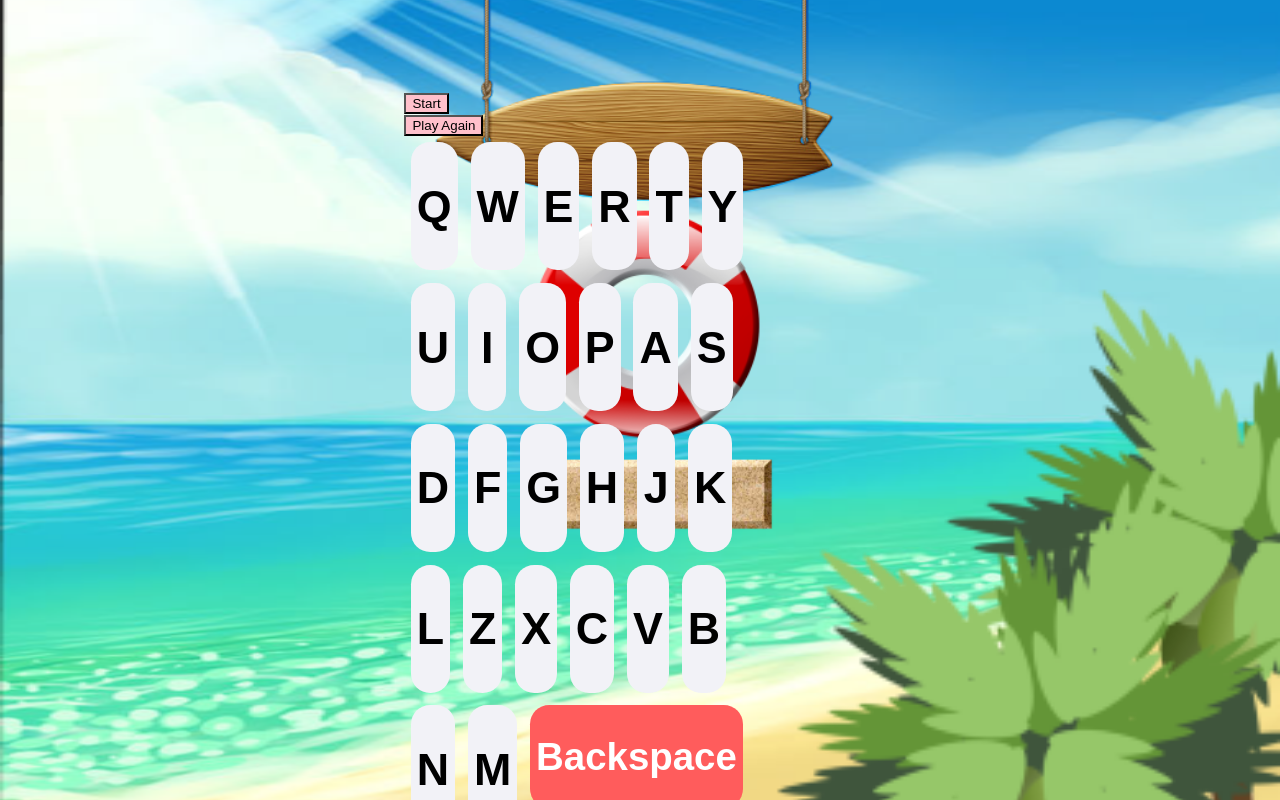
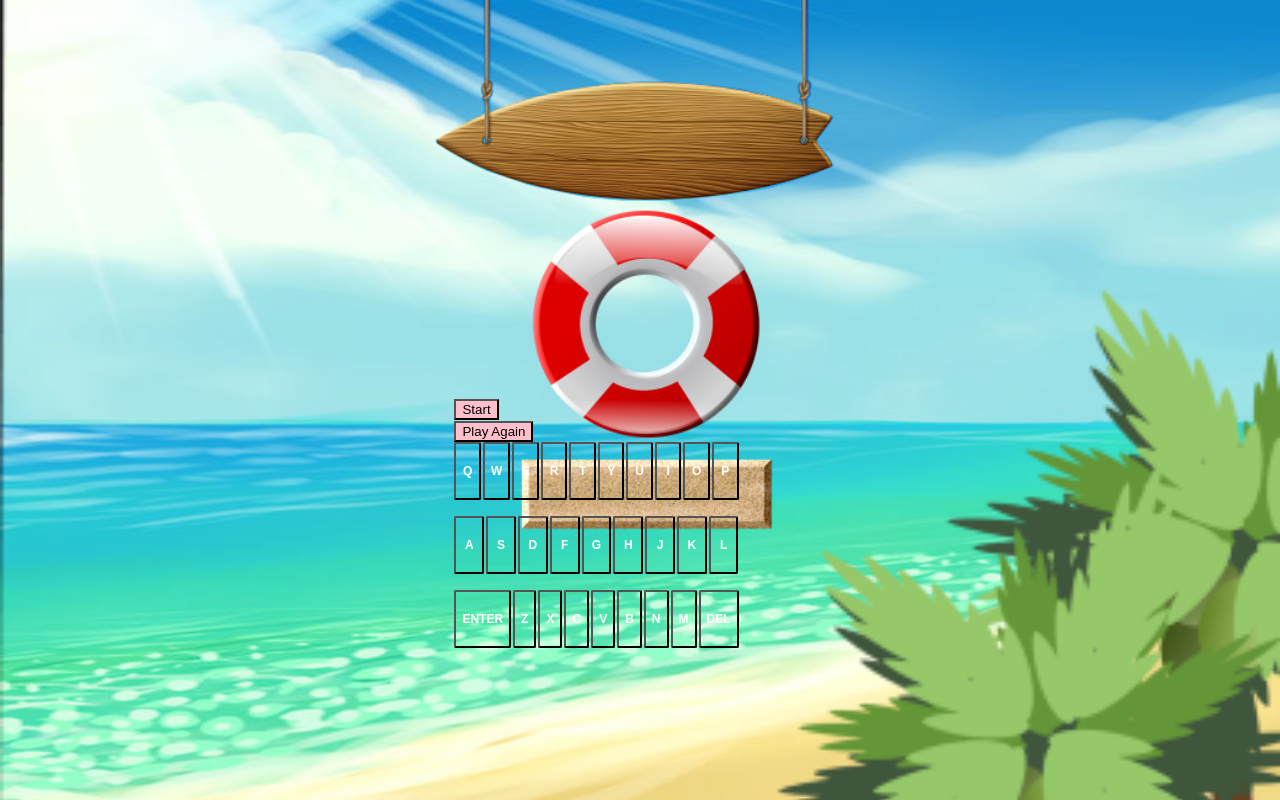
Before and after one commit to robert-brunner/oWo-React.js, a React (Create React App) app: page / in a window 1280 px wide. Shown: the top 800 px of the page. Built offline with nearby package versions, Linux system fonts and the light colour scheme; a web font is replaced by a local one.

Commit message:
recommit

```diff
--- a/package.json
+++ b/package.json
@@ -9,6 +9,7 @@
     "react": "^18.2.0",
     "react-dom": "^18.2.0",
     "react-scripts": "5.0.1",
+    "simple-keyboard": "^3.6.28",
     "web-vitals": "^2.1.4"
   },
   "scripts": {
--- a/src/App.css
+++ b/src/App.css
@@ -35,5 +35,30 @@ body {
     left: 30%;
   }
 
+ }
 
- }
+
+
+ .keyboard-row {
+  display: flex;
+  justify-content: space-between;
+  gap: 2px;
+}
+
+.keyboard-row + .keyboard-row {
+  margin-top: 1rem;
+}
+
+.keyboard-button {
+  border-radius: 2px;
+  justify-content: center;
+  align-items: center;
+  cursor: pointer;
+  text-transform: uppercase;
+  background-color: var(--color-bg-light);
+  color: white;
+  font-weight: bold;
+  font-size: 0.75rem;
+  height: 58px;
+  flex: 1 1;
+}
--- a/src/components/machinery/BaseGame.js
+++ b/src/components/machinery/BaseGame.js
@@ -1,5 +1,8 @@
 import React, { useState, useEffect } from 'react';
-import Keyboard from './KeyBoard';
+// import Keyboard from './KeyBoard';
+import Keyboard2 from './VirtKeyboard2';
+// import Keyboard from '/KeyBoard2';
+// import Keyboard2 from '/VirKeyboard2';
 
 function BaseGame({ styles, messageStyle, hintStyle }) {
   const WORDS = {
@@ -55,7 +58,13 @@ function BaseGame({ styles, messageStyle, hintStyle }) {
     setHint('');
   };
   const handleVirtualKeyPress = (key) => {
-    setPassword(password + key);
+    if (key === 'Enter') {
+      checkPassword();
+    } else if (key === 'Del') {
+      setPassword(password.slice(0, -1));
+    } else {
+      setPassword(password + key);
+    }
   };
 
   return (
@@ -85,7 +94,7 @@ function BaseGame({ styles, messageStyle, hintStyle }) {
         </button>
       </div>
       <div className='onscreenKeyboard' style={{ width: '100%' }}>
-        <Keyboard onKeyPress={handleVirtualKeyPress} />
+        <Keyboard2 onKeyPress={handleVirtualKeyPress} />
       </div>
     </div>
   );
--- /dev/null
+++ b/src/components/machinery/VirtKeyboard2.js
@@ -0,0 +1,137 @@
+import React, { useEffect } from 'react';
+
+const Keyboard2 = ({ onKeyPress }) => {
+  useEffect(() => {
+    const handleKeyPress = (e) => {
+      let pressedKey = String(e.key);
+
+      if (pressedKey === 'Backspace') {
+        onKeyPress('Del');
+        return;
+      }
+
+      if (pressedKey === 'Enter') {
+        onKeyPress('Enter');
+        return;
+      }
+
+      let validKey = pressedKey.match(/[a-z]/gi);
+      if (!validKey || validKey.length > 1) {
+        return;
+      } else {
+        onKeyPress(pressedKey.toLowerCase());
+      }
+    };
+
+    document.addEventListener('keyup', handleKeyPress);
+
+    return () => {
+      document.removeEventListener('keyup', handleKeyPress);
+    };
+  }, [onKeyPress]);
+
+  const handleClick = (key) => {
+    if (key === 'Del') {
+      key = 'Backspace';
+    }
+
+    document.dispatchEvent(new KeyboardEvent('keyup', { key }));
+  };
+
+  return (
+    <div id="game-keyboard">
+      <div className="keyboard-row">
+        <button className="keyboard-button" onClick={() => handleClick('q')}>
+          q
+        </button>
+        <button className="keyboard-button" onClick={() => handleClick('w')}>
+          w
+        </button>
+        <button className="keyboard-button" onClick={() => handleClick('e')}>
+          e
+        </button>
+        <button className="keyboard-button" onClick={() => handleClick('r')}>
+          r
+        </button>
+        <button className="keyboard-button" onClick={() => handleClick('t')}>
+          t
+        </button>
+        <button className="keyboard-button" onClick={() => handleClick('y')}>
+          y
+        </button>
+        <button className="keyboard-button" onClick={() => handleClick('u')}>
+          u
+        </button>
+        <button className="keyboard-button" onClick={() => handleClick('i')}>
+          i
+        </button>
+        <button className="keyboard-button" onClick={() => handleClick('o')}>
+          o
+        </button>
+        <button className="keyboard-button" onClick={() => handleClick('p')}>
+          p
+        </button>
+      </div>
+      <div className="keyboard-row">
+        <button className="keyboard-button" onClick={() => handleClick('a')}>
+          a
+        </button>
+        <button className="keyboard-button" onClick={() => handleClick('s')}>
+          s
+        </button>
+        <button className="keyboard-button" onClick={() => handleClick('d')}>
+          d
+        </button>
+        <button className="keyboard-button" onClick={() => handleClick('f')}>
+          f
+        </button>
+        <button className="keyboard-button" onClick={() => handleClick('g')}>
+          g
+        </button>
+        <button className="keyboard-button" onClick={() => handleClick('h')}>
+          h
+        </button>
+        <button className="keyboard-button" onClick={() => handleClick('j')}>
+          j
+        </button>
+        <button className="keyboard-button" onClick={() => handleClick('k')}>
+          k
+        </button>
+        <button className="keyboard-button" onClick={() => handleClick('l')}>
+          l
+        </button>
+      </div>
+      <div className="keyboard-row">
+        <button className="keyboard-button" onClick={() => handleClick('Enter')}>
+          Enter
+        </button>
+        <button className="keyboard-button" onClick={() => handleClick('z')}>
+          z
+        </button>
+        <button className="keyboard-button" onClick={() => handleClick('x')}>
+          x
+        </button>
+        <button className="keyboard-button" onClick={() => handleClick('c')}>
+          c
+        </button>
+        <button className="keyboard-button" onClick={() => handleClick('v')}>
+          v
+        </button>
+        <button className="keyboard-button" onClick={() => handleClick('b')}>
+          b
+        </button>
+        <button className="keyboard-button" onClick={() => handleClick('n')}>
+          n
+        </button>
+        <button className="keyboard-button" onClick={() => handleClick('m')}>
+          m
+        </button>
+        <button className="keyboard-button" onClick={() => handleClick('Del')}>
+          Del
+        </button>
+      </div>
+    </div>
+  );
+};
+
+export default Keyboard2;
```
Also changed, not shown: src/components/machinery/KeyBoard2.js (deleted), 1 other file (tests, documents, lock files or other folders).
